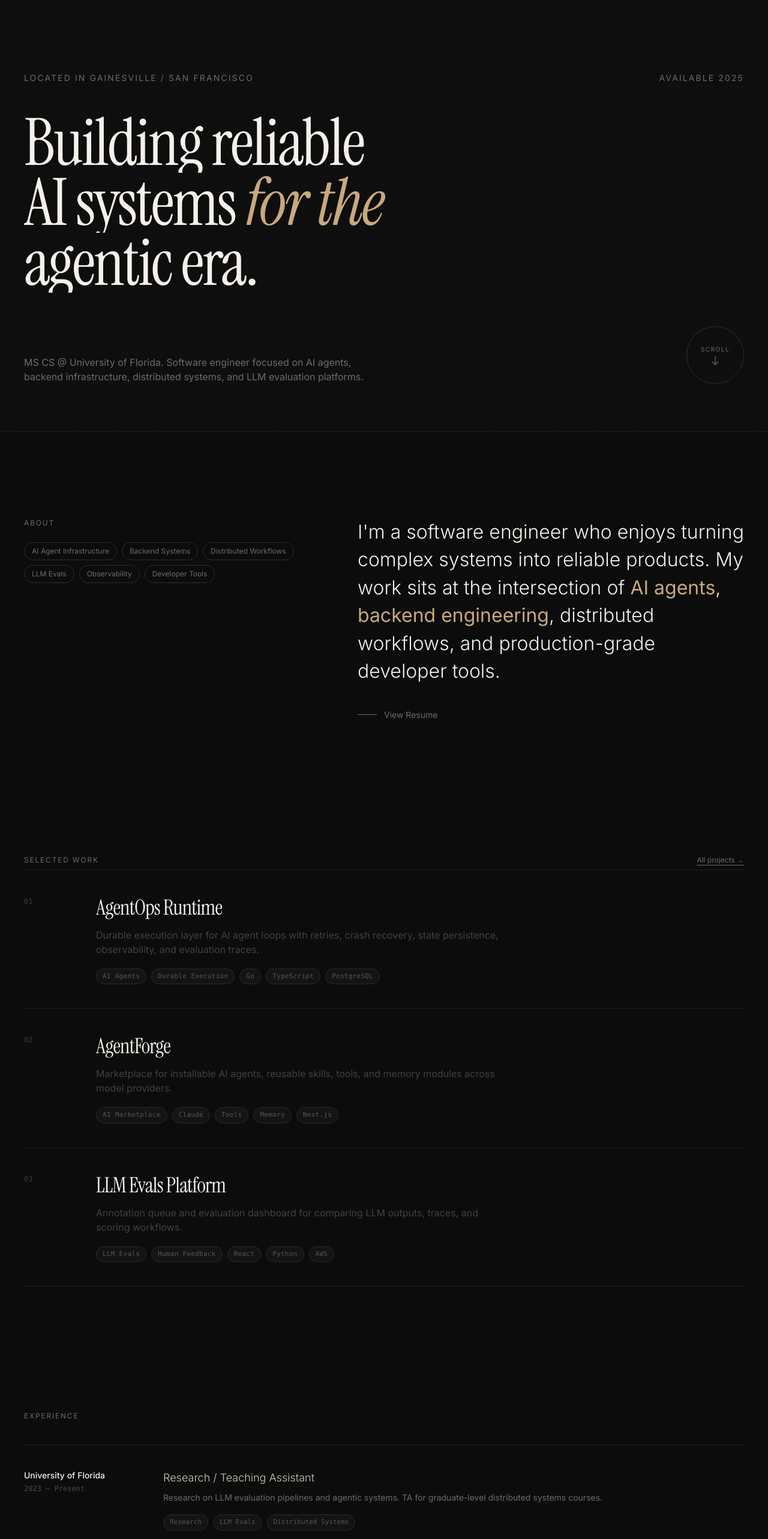
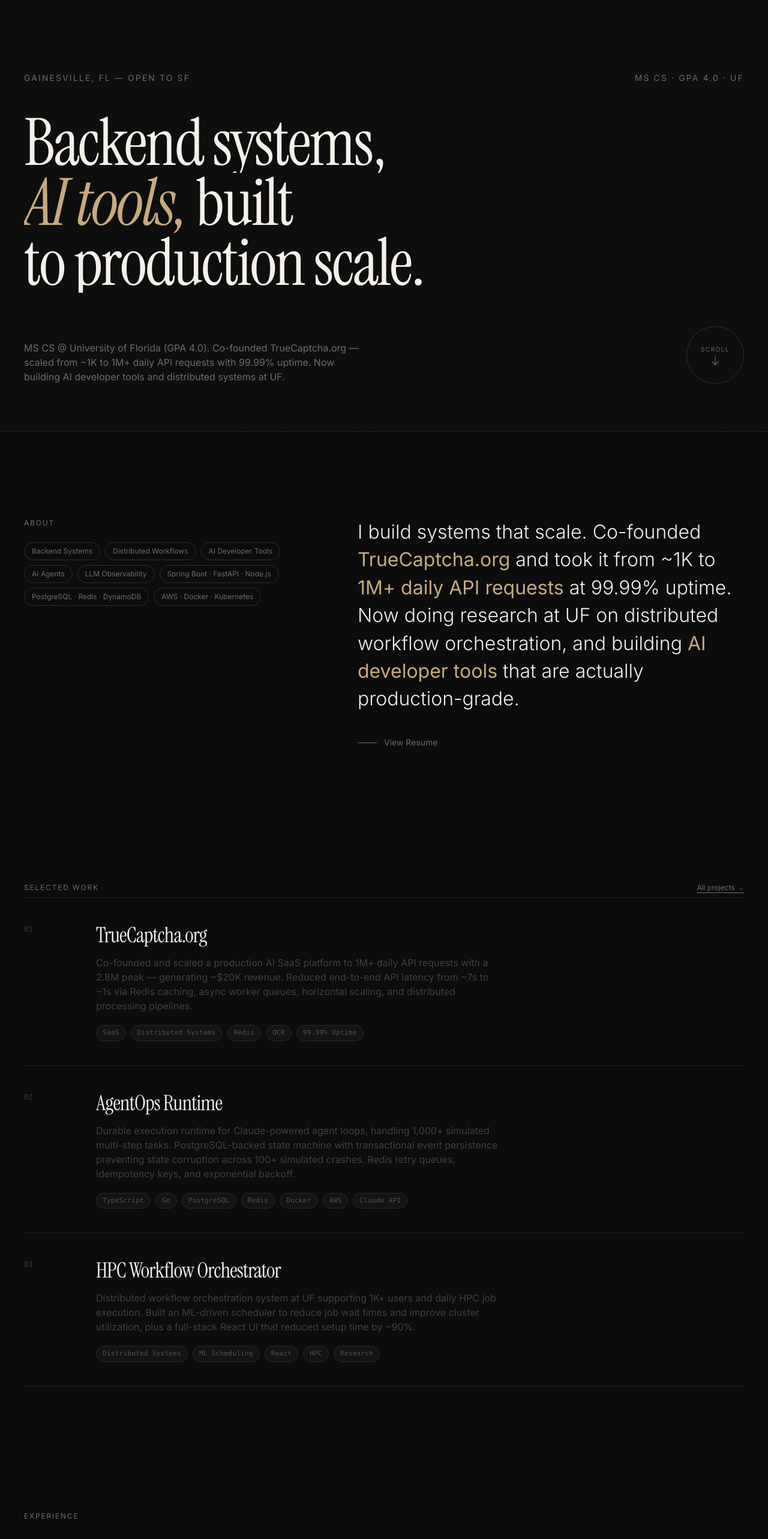
Before and after one commit to meghana21-arch/Portfolio-Website, a Next.js app: page / in a window 1280 px wide. Shown: the part 80-2646 px from the top of the page at 60% size. Built offline with nearby package versions, Linux system fonts and the light colour scheme.

Commit message:
Updated the website with resume

```diff
--- a/app/layout.tsx
+++ b/app/layout.tsx
@@ -3,21 +3,22 @@
 import CatFollower from "@/components/CatFollower";
 
 export const metadata: Metadata = {
-  title: "Sai Meghana Barla — AI Systems Engineer",
+  title: "Sai Meghana Barla — Software Engineer",
   description:
-    "MS Computer Science student at University of Florida. Software engineer focused on AI agents, backend systems, distributed systems, and LLM evaluation platforms.",
+    "Software engineer and MS CS student at University of Florida building production-grade backend systems, AI developer tools, and distributed workflow platforms.",
   keywords: [
     "AI agents",
     "backend engineer",
     "distributed systems",
-    "LLM evals",
+    "TrueCaptcha",
+    "AgentOps",
     "software engineer",
     "University of Florida",
   ],
   authors: [{ name: "Sai Meghana Barla" }],
   openGraph: {
-    title: "Sai Meghana Barla — AI Systems Engineer",
-    description: "Building reliable AI systems for the agentic era.",
+    title: "Sai Meghana Barla — Software Engineer",
+    description: "Building production-grade backend systems, AI developer tools, and distributed workflow platforms.",
     url: "https://saimeghana.dev",
     siteName: "Sai Meghana Barla",
     locale: "en_US",
@@ -25,8 +26,8 @@
   },
   twitter: {
     card: "summary_large_image",
-    title: "Sai Meghana Barla — AI Systems Engineer",
-    description: "Building reliable AI systems for the agentic era.",
+    title: "Sai Meghana Barla — Software Engineer",
+    description: "Building production-grade backend systems, AI developer tools, and distributed workflow platforms.",
   },
   robots: {
     index: true,
--- a/components/AboutPreview.tsx
+++ b/components/AboutPreview.tsx
@@ -4,12 +4,14 @@
 import { motion, useInView } from "framer-motion";
 
 const SKILLS = [
-  "AI Agent Infrastructure",
   "Backend Systems",
   "Distributed Workflows",
-  "LLM Evals",
-  "Observability",
-  "Developer Tools",
+  "AI Developer Tools",
+  "AI Agents",
+  "LLM Observability",
+  "Spring Boot · FastAPI · Node.js",
+  "PostgreSQL · Redis · DynamoDB",
+  "AWS · Docker · Kubernetes",
 ];
 
 export default function AboutPreview() {
@@ -54,11 +56,14 @@
             transition={{ delay: 0.1, duration: 0.9, ease: [0.16, 1, 0.3, 1] }}
             className="text-[clamp(1.25rem,2.5vw,2rem)] text-[#F5F0EA] leading-[1.45] font-light"
           >
-            I&apos;m a software engineer who enjoys turning complex systems into
-            reliable products. My work sits at the intersection of{" "}
-            <span className="text-[#C8A97E] font-normal">AI agents</span>,{" "}
-            <span className="text-[#C8A97E] font-normal">backend engineering</span>,{" "}
-            distributed workflows, and production-grade developer tools.
+            I build systems that scale. Co-founded{" "}
+            <span className="text-[#C8A97E] font-normal">TrueCaptcha.org</span> and
+            took it from ~1K to{" "}
+            <span className="text-[#C8A97E] font-normal">1M+ daily API requests</span>{" "}
+            at 99.99% uptime. Now doing research at UF on distributed workflow
+            orchestration, and building{" "}
+            <span className="text-[#C8A97E] font-normal">AI developer tools</span>{" "}
+            that are actually production-grade.
           </motion.p>
 
           <motion.div
--- a/components/ExperienceTimeline.tsx
+++ b/components/ExperienceTimeline.tsx
@@ -17,27 +17,35 @@
 const EXPERIENCES: Experience[] = [
   {
     company: "University of Florida",
-    role: "Research / Teaching Assistant",
-    period: "2023 – Present",
+    role: "Research Assistant",
+    period: "Jan 2026 – Present",
     description:
-      "Research on LLM evaluation pipelines and agentic systems. TA for graduate-level distributed systems courses.",
-    tags: ["Research", "LLM Evals", "Distributed Systems"],
+      "Scaling a distributed workflow orchestration system to support 1K+ users and daily HPC job execution. Built an ML-driven scheduling system to reduce job wait times and improve cluster utilization. Developed a full-stack React workflow UI that reduced setup time by ~90%.",
+    tags: ["Distributed Systems", "ML Scheduling", "React", "HPC", "Python"],
+  },
+  {
+    company: "TrueCaptcha.org",
+    role: "Co-Founder & Founding Software Engineer",
+    period: "Aug 2020 – Jan 2026",
+    description:
+      "Built and scaled a production AI SaaS platform to 1M+ daily API requests (2.8M peak) generating ~$20K revenue. Reduced end-to-end API latency from ~7s to ~1s via Redis caching, async workers, and horizontal scaling. Served 300+ daily active developers.",
+    tags: ["SaaS", "Redis", "OCR", "Distributed APIs", "99.99% Uptime"],
   },
   {
     company: "Digit Insurance",
     role: "Software Engineer",
-    period: "2022 – 2023",
+    period: "Jun 2024 – Nov 2025",
     description:
-      "Built backend microservices and data pipelines handling millions of insurance policy events per day.",
-    tags: ["Go", "Kafka", "PostgreSQL", "Microservices"],
+      "Re-architected 80 legacy batch workflows into modular Java Spring Boot services. Designed 30+ PostgreSQL-backed REST APIs reducing data retrieval from hours to near real-time. Optimized batch pipelines processing millions of insurance records, cutting execution time by 30%.",
+    tags: ["Java", "Spring Boot", "PostgreSQL", "REST APIs", "Batch Processing"],
   },
   {
-    company: "Friday AI",
+    company: "Keysoft IT Private Limited",
     role: "Software Engineer Intern",
-    period: "2021",
+    period: "Aug 2022 – Mar 2023",
     description:
-      "Developed AI-assisted productivity features and LangChain-based pipelines for document Q&A.",
-    tags: ["Python", "LangChain", "React", "FastAPI"],
+      "Integrated Strapi CMS with Next.js to streamline product management and order tracking workflows, resulting in a 41% increase in weekly orders.",
+    tags: ["Next.js", "Strapi CMS", "Node.js"],
   },
 ];
 
--- a/components/FeaturedWork.tsx
+++ b/components/FeaturedWork.tsx
@@ -10,27 +10,27 @@
 const PROJECTS: Project[] = [
   {
     index: "01",
-    title: "AgentOps Runtime",
+    title: "TrueCaptcha.org",
     description:
-      "Durable execution layer for AI agent loops with retries, crash recovery, state persistence, observability, and evaluation traces.",
-    tags: ["AI Agents", "Durable Execution", "Go", "TypeScript", "PostgreSQL"],
-    href: "https://github.com",
+      "Co-founded and scaled a production AI SaaS platform to 1M+ daily API requests with a 2.8M peak — generating ~$20K revenue. Reduced end-to-end API latency from ~7s to ~1s via Redis caching, async worker queues, horizontal scaling, and distributed processing pipelines.",
+    tags: ["SaaS", "Distributed Systems", "Redis", "OCR", "99.99% Uptime"],
+    href: "https://truecaptcha.org",
   },
   {
     index: "02",
-    title: "AgentForge",
+    title: "AgentOps Runtime",
     description:
-      "Marketplace for installable AI agents, reusable skills, tools, and memory modules across model providers.",
-    tags: ["AI Marketplace", "Claude", "Tools", "Memory", "Next.js"],
-    href: "https://github.com",
+      "Durable execution runtime for Claude-powered agent loops, handling 1,000+ simulated multi-step tasks. PostgreSQL-backed state machine with transactional event persistence preventing state corruption across 100+ simulated crashes. Redis retry queues, idempotency keys, and exponential backoff.",
+    tags: ["TypeScript", "Go", "PostgreSQL", "Redis", "Docker", "AWS", "Claude API"],
+    href: "https://github.com/meghana21-arch",
   },
   {
     index: "03",
-    title: "LLM Evals Platform",
+    title: "HPC Workflow Orchestrator",
     description:
-      "Annotation queue and evaluation dashboard for comparing LLM outputs, traces, and scoring workflows.",
-    tags: ["LLM Evals", "Human Feedback", "React", "Python", "AWS"],
-    href: "https://github.com",
+      "Distributed workflow orchestration system at UF supporting 1K+ users and daily HPC job execution. Built an ML-driven scheduler to reduce job wait times and improve cluster utilization, plus a full-stack React UI that reduced setup time by ~90%.",
+    tags: ["Distributed Systems", "ML Scheduling", "React", "HPC", "Research"],
+    href: "https://github.com/meghana21-arch",
   },
 ];
 
@@ -54,7 +54,7 @@
           initial={{ opacity: 0 }}
           animate={headerInView ? { opacity: 1 } : {}}
           transition={{ delay: 0.2, duration: 0.6 }}
-          href="https://github.com/saimeghanab"
+          href="https://github.com/meghana21-arch"
           target="_blank"
           rel="noopener noreferrer"
           data-cursor="hover"
--- a/components/Footer.tsx
+++ b/components/Footer.tsx
@@ -7,17 +7,17 @@
 const LINKS = [
   {
     label: "Email",
-    href: "mailto:saikiranannam54@gmail.com",
+    href: "mailto:sbarla1@ufl.edu",
     external: false,
   },
   {
     label: "GitHub",
-    href: "https://github.com/saimeghanab",
+    href: "https://github.com/meghana21-arch",
     external: true,
   },
   {
     label: "LinkedIn",
-    href: "https://linkedin.com/in/sai-meghana-barla",
+    href: "https://linkedin.com/in/saimeghana-barla03",
     external: true,
   },
   {
@@ -46,7 +46,7 @@
             transition={{ duration: 1, ease: [0.16, 1, 0.3, 1] }}
             className="text-[clamp(2.5rem,7vw,7rem)] font-serif text-[#F5F0EA] leading-[0.92] tracking-tight"
           >
-            Let&apos;s build reliable
+            Let&apos;s build something
           </motion.h2>
         </div>
         <div className="overflow-hidden">
@@ -56,7 +56,7 @@
             transition={{ delay: 0.12, duration: 1, ease: [0.16, 1, 0.3, 1] }}
             className="text-[clamp(2.5rem,7vw,7rem)] font-serif text-[#C8A97E] italic leading-[0.92] tracking-tight"
           >
-            AI systems.
+            that scales.
           </motion.h2>
         </div>
       </div>
--- a/components/Hero.tsx
+++ b/components/Hero.tsx
@@ -54,7 +54,7 @@
             transition={{ delay: 0.6, duration: 0.8 }}
             className="text-xs md:text-sm text-[#6B6B6B] uppercase tracking-[0.15em]"
           >
-            Located in Gainesville / San Francisco
+            Gainesville, FL — open to SF
           </motion.p>
           <motion.p
             initial={{ opacity: 0 }}
@@ -62,7 +62,7 @@
             transition={{ delay: 0.7, duration: 0.8 }}
             className="text-xs md:text-sm text-[#6B6B6B] uppercase tracking-[0.15em]"
           >
-            Available 2025
+            MS CS · GPA 4.0 · UF
           </motion.p>
         </div>
 
@@ -70,18 +70,17 @@
         <div className="mb-10 md:mb-14">
           <RevealLine delay={0.2}>
             <h1 className="text-[clamp(3rem,8.5vw,8.5rem)] font-serif text-[#F5F0EA] leading-[0.92] tracking-tight">
-              Building reliable
+              Backend systems,
             </h1>
           </RevealLine>
           <RevealLine delay={0.32}>
             <h1 className="text-[clamp(3rem,8.5vw,8.5rem)] font-serif text-[#F5F0EA] leading-[0.92] tracking-tight">
-              AI systems{" "}
-              <span className="italic text-[#C8A97E]">for the</span>
+              <span className="italic text-[#C8A97E]">AI tools,</span> built
             </h1>
           </RevealLine>
           <RevealLine delay={0.44}>
             <h1 className="text-[clamp(3rem,8.5vw,8.5rem)] font-serif text-[#F5F0EA] leading-[0.92] tracking-tight">
-              agentic era.
+              to production scale.
             </h1>
           </RevealLine>
         </div>
@@ -94,8 +93,9 @@
             transition={{ delay: 0.7, duration: 0.8, ease: [0.16, 1, 0.3, 1] }}
             className="max-w-xl text-[#6B6B6B] text-sm md:text-base leading-relaxed"
           >
-            MS CS @ University of Florida. Software engineer focused on AI agents,
-            backend infrastructure, distributed systems, and LLM evaluation platforms.
+            MS CS @ University of Florida (GPA 4.0). Co-founded TrueCaptcha.org —
+            scaled from ~1K to 1M+ daily API requests with 99.99% uptime. Now building
+            AI developer tools and distributed systems at UF.
           </motion.p>
 
           {/* Scroll button — circular */}
--- a/components/Navbar.tsx
+++ b/components/Navbar.tsx
@@ -51,7 +51,7 @@
       {/* CTA */}
       <MagneticButton
         as="a"
-        href="mailto:saikiranannam54@gmail.com"
+        href="mailto:sbarla1@ufl.edu"
         className="text-sm font-medium px-5 py-2 rounded-full border border-[#2E2E2E] text-[#F5F0EA] hover:border-[#C8A97E] hover:text-[#C8A97E] transition-colors duration-300"
       >
         Get in touch
```
Also changed, not shown: 1 other file (tests, documents, lock files or other folders).
